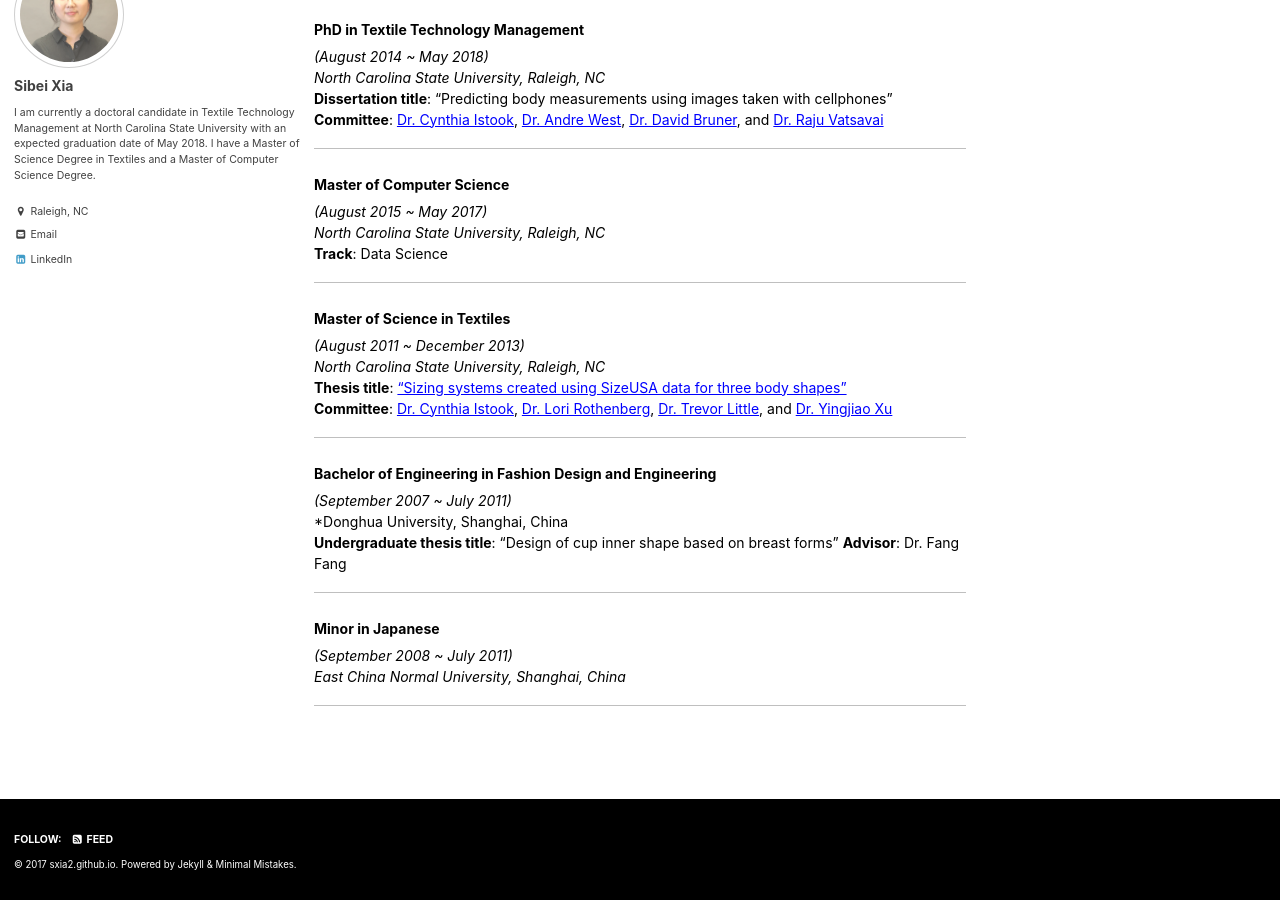
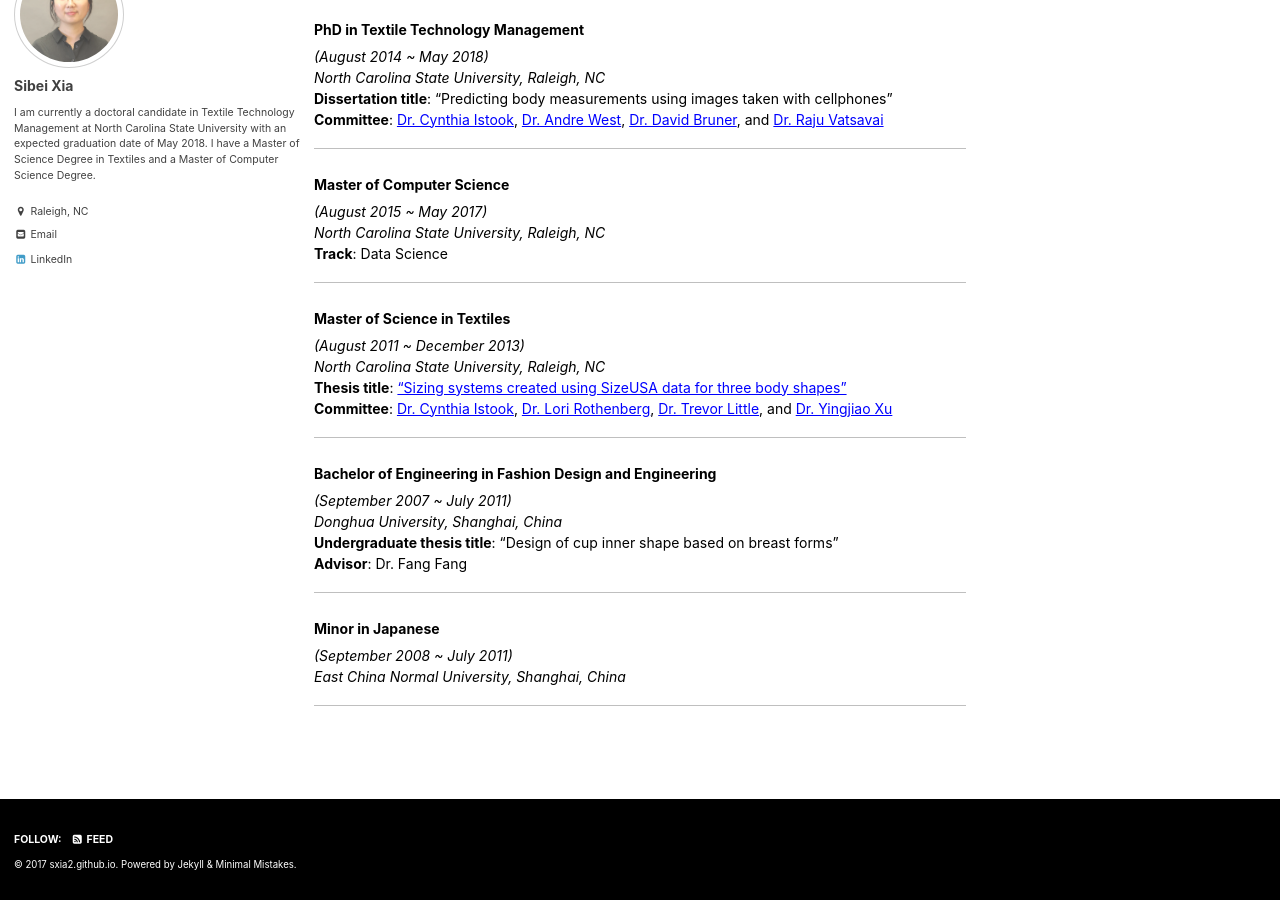
Before and after one commit to sxia2/sxia2.github.io, a Jekyll site: the page built from _pages/education.md, in a window 1280 px wide and 900 px high, scrolled down 131 px. Built offline with Jekyll 4.4.1, drawn with Linux system fonts in a browser that asks for light colours.

```diff
--- a/_pages/education.md
+++ b/_pages/education.md
@@ -26,7 +26,7 @@ title: "Education"
 ---
 ### Bachelor of Engineering in Fashion Design and Engineering
 *(September 2007 ~ July 2011)*
-*Donghua University, Shanghai, China
+*Donghua University, Shanghai, China*
 **Undergraduate thesis title**: “Design of cup inner shape based on breast forms”
 **Advisor**: Dr. Fang Fang
 
```
